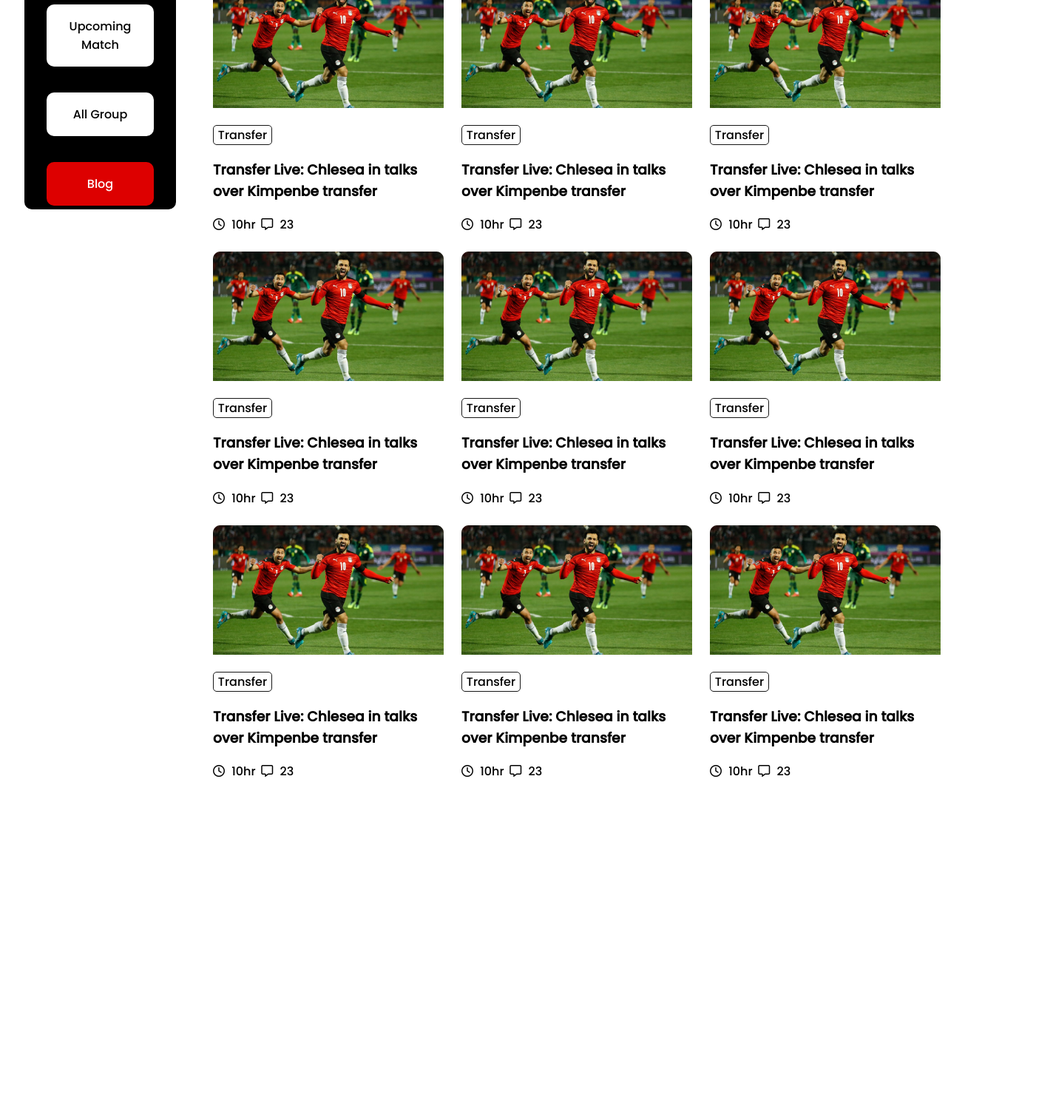
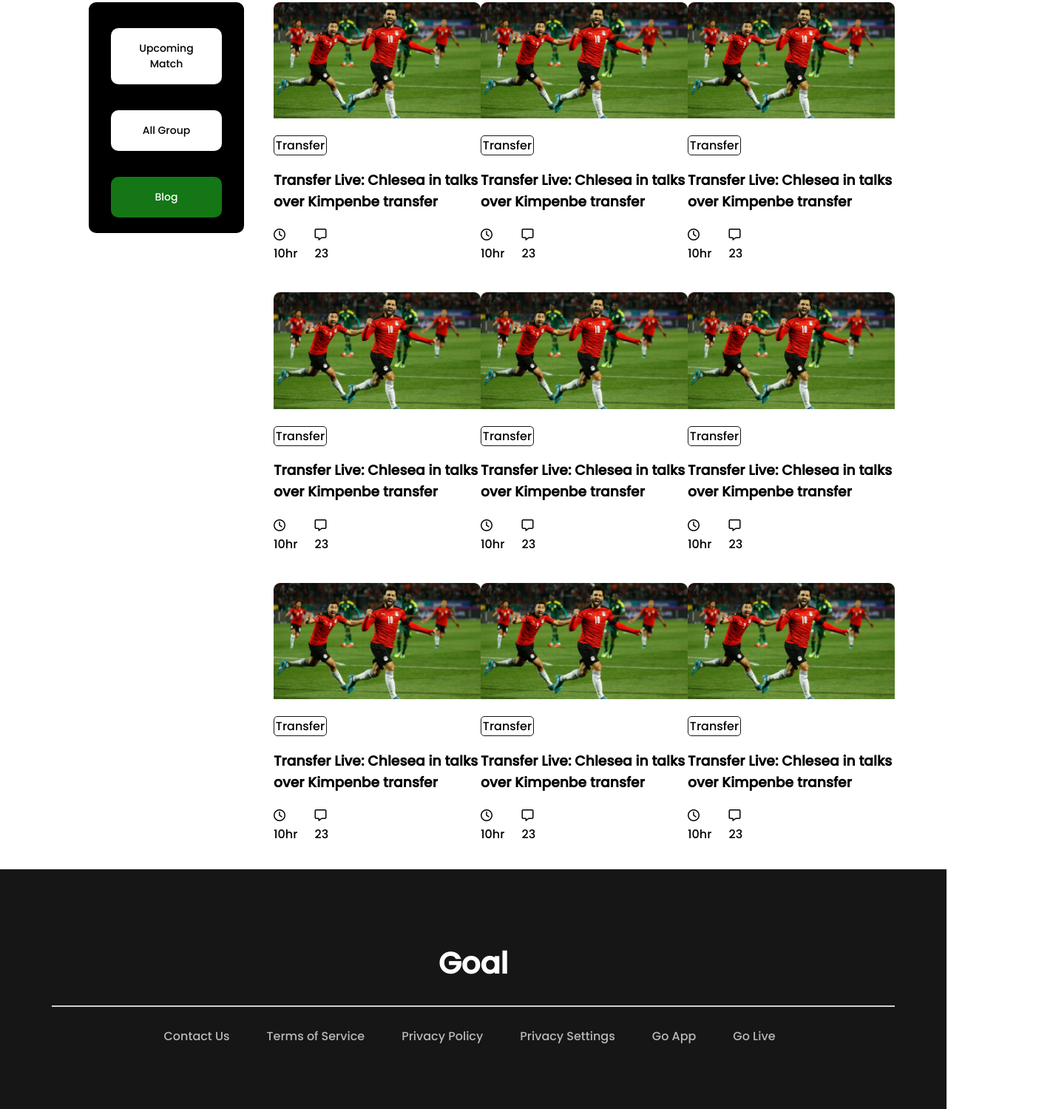
Before and after one commit to Ishrattaifa/Assignment-no-2-World-Cup, a plain HTML site: page index.html in a window 1280 px wide. Shown: the part 753-2252 px from the top of the page at 74% size, 1424 px wide, since content can reach past the window. Before the commit the page ends 1816 px from the top, so only its background shows below. Drawn offline with Linux system fonts and the light colour scheme.

Commit message:
latest co

```diff
--- a/index.html
+++ b/index.html
@@ -46,8 +46,8 @@
                 </div>
                 <div class="all-blogs">
                     <div class="blog">
-                        <div class="blog-thumbnail">
-                            <img src="images/Blog Image.png" alt="">
+                        <div>
+                            <img class="blog-thumbnail" src="images/Blog Image.png" alt="">
                         </div>
                         <div class="blog-info">
                             <p class="blog-tag">Transfer</p>
@@ -65,8 +65,8 @@
                         </div>
                     </div>
                     <div class="blog">
-                        <div class="blog-thumbnail">
-                            <img src="images/Blog Image.png" alt="">
+                        <div>
+                            <img class="blog-thumbnail" src="images/Blog Image.png" alt="">
                         </div>
                         <div class="blog-info">
                             <p class="blog-tag">Transfer</p>
@@ -84,8 +84,8 @@
                         </div>
                     </div>
                     <div class="blog">
-                        <div class="blog-thumbnail">
-                            <img src="images/Blog Image.png" alt="">
+                        <div>
+                            <img class="blog-thumbnail" src="images/Blog Image.png" alt="">
                         </div>
                         <div class="blog-info">
                             <p class="blog-tag">Transfer</p>
@@ -103,8 +103,8 @@
                         </div>
                     </div>
                     <div class="blog">
-                        <div class="blog-thumbnail">
-                            <img src="images/Blog Image.png" alt="">
+                        <div>
+                            <img class="blog-thumbnail" src="images/Blog Image.png" alt="">
                         </div>
                         <div class="blog-info">
                             <p class="blog-tag">Transfer</p>
@@ -122,8 +122,8 @@
                         </div>
                     </div>
                     <div class="blog">
-                        <div class="blog-thumbnail">
-                            <img src="images/Blog Image.png" alt="">
+                        <div>
+                            <img class="blog-thumbnail" src="images/Blog Image.png" alt="">
                         </div>
                         <div class="blog-info">
                             <p class="blog-tag">Transfer</p>
@@ -141,8 +141,8 @@
                         </div>
                     </div>
                     <div class="blog">
-                        <div class="blog-thumbnail">
-                            <img src="images/Blog Image.png" alt="">
+                        <div>
+                            <img class="blog-thumbnail" src="images/Blog Image.png" alt="">
                         </div>
                         <div class="blog-info">
                             <p class="blog-tag">Transfer</p>
@@ -160,8 +160,8 @@
                         </div>
                     </div>
                     <div class="blog">
-                        <div class="blog-thumbnail">
-                            <img src="images/Blog Image.png" alt="">
+                        <div>
+                            <img class="blog-thumbnail" src="images/Blog Image.png" alt="">
                         </div>
                         <div class="blog-info">
                             <p class="blog-tag">Transfer</p>
@@ -179,8 +179,8 @@
                         </div>
                     </div>
                     <div class="blog">
-                        <div class="blog-thumbnail">
-                            <img src="images/Blog Image.png" alt="">
+                        <div>
+                            <img class="blog-thumbnail" src="images/Blog Image.png" alt="">
                         </div>
                         <div class="blog-info">
                             <p class="blog-tag">Transfer</p>
@@ -198,8 +198,8 @@
                         </div>
                     </div>
                     <div class="blog">
-                        <div class="blog-thumbnail">
-                            <img src="images/Blog Image.png" alt="">
+                        <div>
+                            <img class="blog-thumbnail" src="images/Blog Image.png" alt="">
                         </div>
                         <div class="blog-info">
                             <p class="blog-tag">Transfer</p>
@@ -221,6 +221,24 @@
             </article>
         </section>
     </main>
+
+    <!-----------
+         Footer
+        ------------>
+        <footer>
+            <h1 class="footer-title">Goal</h1>
+            <hr>
+            <nav>
+                <ul>
+                    <li><a href=""></a>Contact Us</li>
+                    <li><a href=""></a>Terms of Service</li>
+                    <li><a href=""></a>Privacy Policy</li>
+                    <li><a href=""></a>Privacy Settings</li>
+                    <li><a href=""></a>Go App</li>
+                    <li><a href=""></a>Go Live</li>
+                </ul>
+            </nav>
+        </footer>
 </body>
 
 </html>
--- a/styles/slyle.css
+++ b/styles/slyle.css
@@ -5,12 +5,13 @@
 /* Common styles and utilities */
 body{
     font-family: 'Poppins', sans-serif;
+    margin: 0px;
+}
 
-}
 /* header style */
 .banner{
-    padding-left: 25px;
-    padding-top: 10px;
+    padding-left: 120px;
+    margin-top: 50px;
 }
 header{
     display: grid;
@@ -19,7 +20,7 @@
     justify-content: center;
     align-items: center;
     background-color: black;
-    width: 1321px;
+    width: 1150px;
     height: 646px;
     border-radius: 30px;
     color: white;
@@ -64,7 +65,7 @@
 
 .container{
     margin-top: 50px;
-    padding-left: 25px;
+    padding-left: 120px;
     padding-top: 10px;
 
 }
@@ -78,7 +79,7 @@
 }
 .side-button{
     text-decoration: none;
-    font-size: 16px;
+    font-size: 14px;
     font-weight: 400;
     text-align: center;
     padding: 17px 30px;
@@ -87,22 +88,24 @@
     display: grid;
     grid-template-columns: 1fr;
     grid-column-gap: 50px;
-
-
 }
 .empty{
     background-color: white;
     color: black;
 }
 .filled{
-    background-color: #DD0000;
+    background-color: #147615;
     color: white;
 }
 
 /* Blog Style  */
 article{
     display: flex;
-    gap: 50px;
+    gap: 40px;
+    margin-right: 70px;
+}
+.blog-thumbnail{
+    width: 280px;
 }
 .blog-tag{
     border: .5px solid #161616;
@@ -111,6 +114,11 @@
     font-size: 16px;
     text-align: center;
     width: 25%;
+}
+.all-blogs{
+    display: grid;
+    grid-template-columns: repeat(3,1fr);
+    grid-row-gap: 40px;
 }
 .blog-duration-comment{
     display: flex;
@@ -126,9 +134,32 @@
     padding-right: 5px;
 }
 
-.all-blogs{
-    display: grid;
-    grid-template-columns: repeat(3,1fr);
-    grid-column-gap: 24px;
-    grid-row-gap: 24px;
+
+/* Footer */
+footer{
+    background-color: #161616;
+    padding: 70px;
+    margin-top: 35px;
 }
+.footer-title{
+    color: white;
+    font-size: 40px;
+    font-weight: 600;
+    text-align: center;
+}
+hr{
+    border: 1px solid #D1D1D1;
+    margin-bottom: 27px;
+}
+nav ul{
+    display: flex;
+    justify-content: center;
+    align-items: center;
+    color: #B9B9B9;
+
+}
+nav li{
+    list-style: none;
+    margin-right: 50px;
+
+}
```
Also changed, not shown: images/png-clipart-football-football-removebg-preview.png (added).
